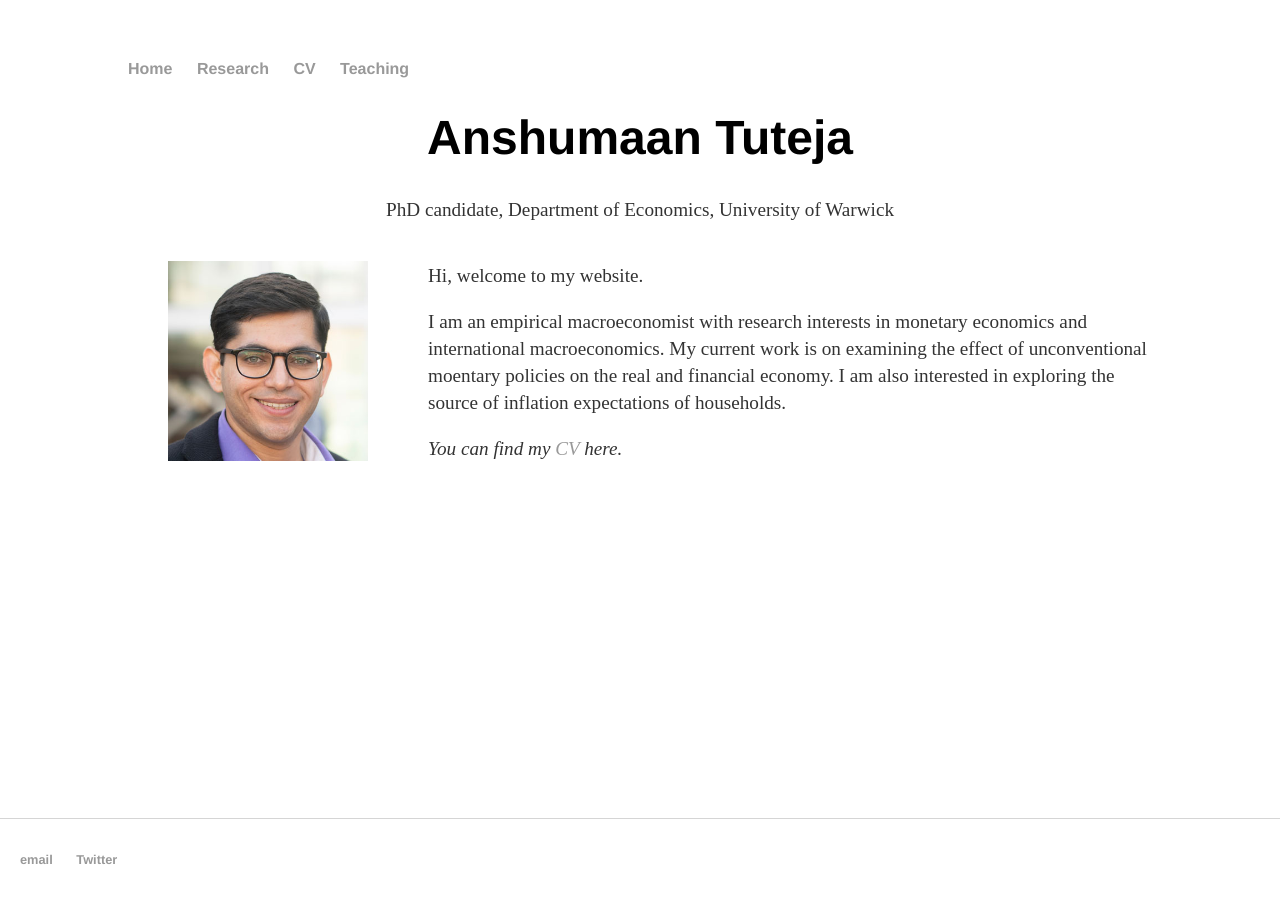
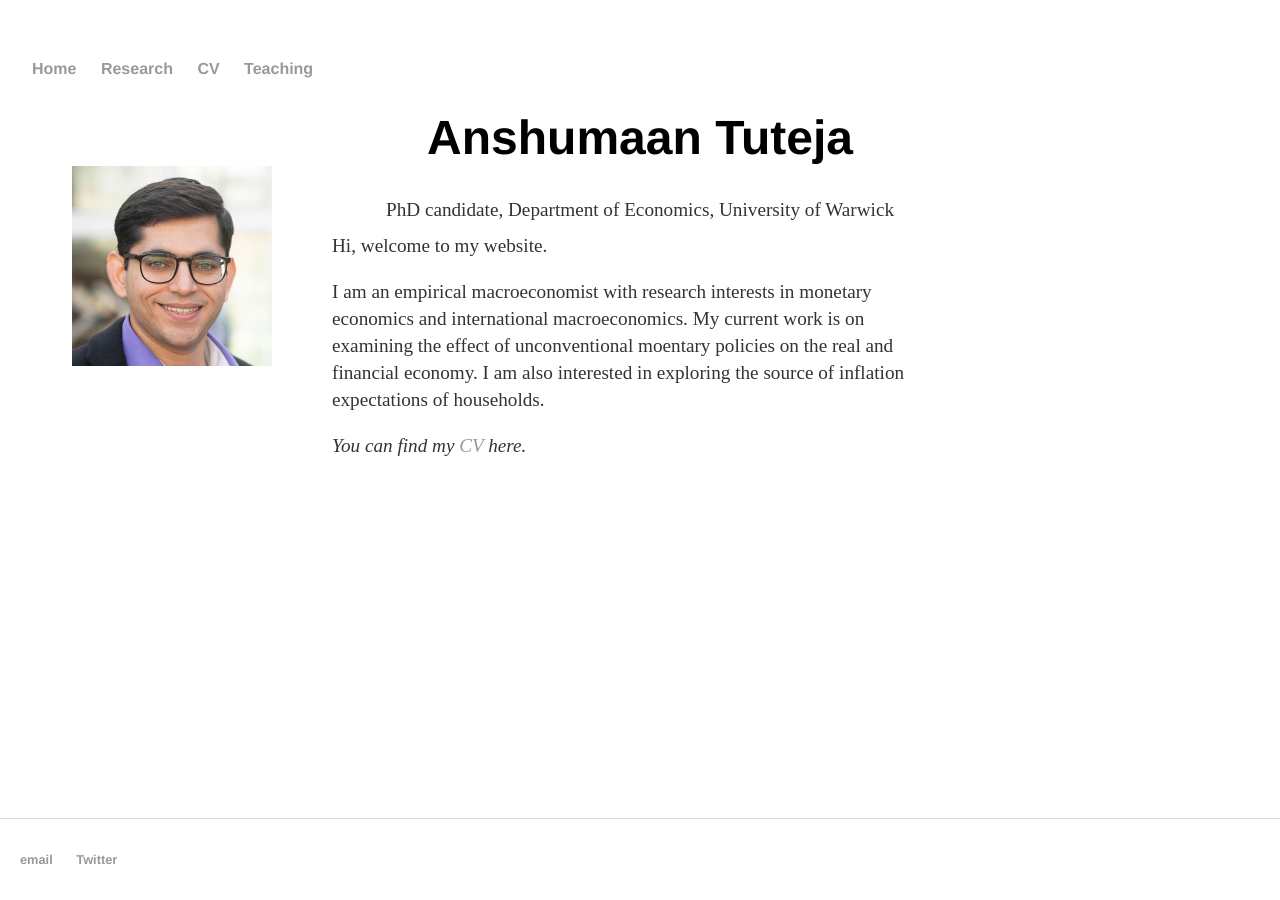
Before and after one commit to anshumaan-tuteja/anshumaan-tuteja.github.io, a Jekyll site: the page built from index.html, in a window 1280 px wide. Built offline with Jekyll 4.4.1, drawn with Linux system fonts in a browser that asks for light colours.

Commit message:
Update main.css
The default layout is small screens now.

```diff
--- a/css/main.css
+++ b/css/main.css
@@ -1,10 +1,16 @@
 body {
     color: black;
     margin: 60px auto;
-    width: 80%;
-    height: 95%;
+    width: 95%;
+    /* height: 95%; */
 }
 
+div {
+    /* background: #767775; */
+    flex-basis: 100%;
+    height: 100px;
+    margin-bottom: 0.5rem;
+  }
 
 nav ul, footer ul {
     font-family:'Helvetica', 'Arial', 'Sans-Serif';
@@ -66,8 +72,8 @@
 }
 
 .homepageContent img {
-    width: 200px;
-    height: 200px;
+    width: 100px;
+    height: 100px;
   margin-right: 20px;
 }
 
@@ -77,27 +83,27 @@
   line-height: 1.4em;
 }
 
-/* Responsive web design for smaller screens */
-
-<style>
-  main {
+main {
    display: flex;
-   flex-wrap: nowrap;
+   flex-wrap: wrap;
    }
 
-  @media (max-width: 900px)  {
+/* Responsive web design for larger screens */
+
+  @media (min-width: 700px)  {
     main {
       color: purple;
-      display: flex;
-      flex-wrap: wrap;
+      flex-wrap: nowrap;
+      width: 80%;
+      height: 95%;
     }
 
 .homepageContent img {
-    width: 100px;
-    height: 100px;
-    border-radius: 70%
-  margin-right: 20px;
+    width: 200px;
+    height: 200px;
 }
+      div {
+      flex-basis: 50%;
+    }
 
   }
-</style>
```
